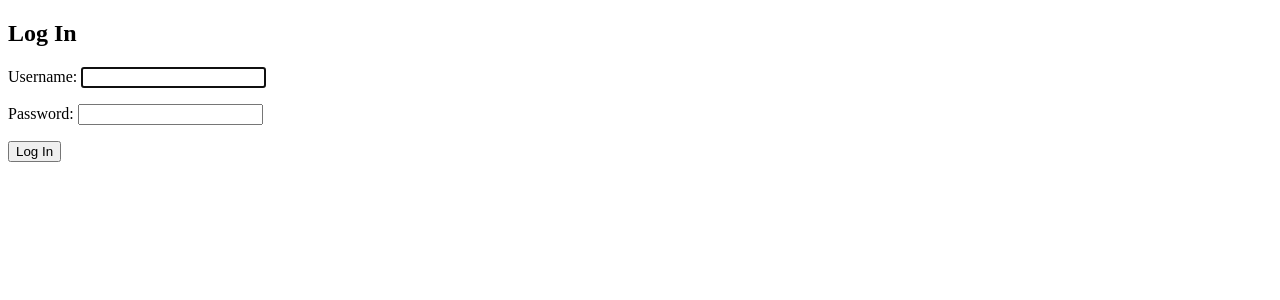
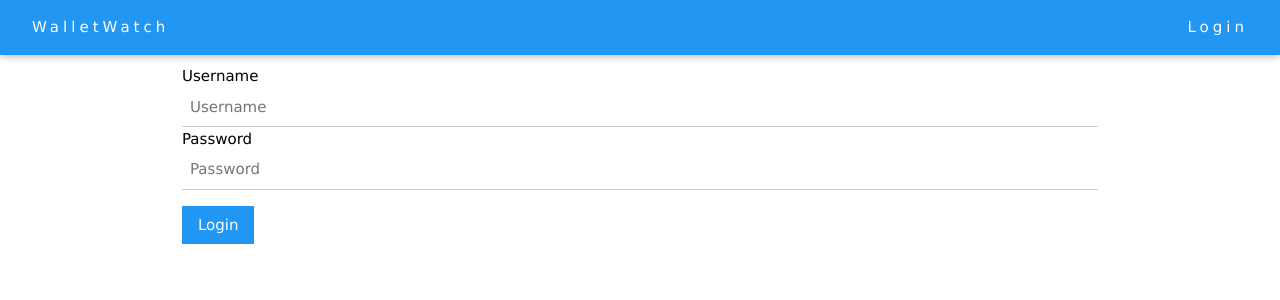
Before and after one commit to N-Schaef/xDai-Wallet-Tools, a Django app: page /accounts/login/ in a window 1280 px wide. Shown: the top 300 px of the page. Run offline with Django 3.2, Linux system fonts and the light colour scheme.

Commit message:
W3 Style

```diff
--- /dev/null
+++ b/walletwatch/walletview/static/walletview/css/login.css
@@ -0,0 +1,4 @@
+.w3-input,
+input[type=text]{
+
+}
--- a/walletwatch/walletview/templates/base.html
+++ b/walletwatch/walletview/templates/base.html
@@ -1,17 +1,36 @@
 <!-- templates/base.html -->
 <!DOCTYPE html>
 <html>
+
+{% load static %}
+
 <head>
   <meta charset="utf-8">
   <title>{% block title %}WalletWatch{% endblock %}</title>
+  <meta name="viewport" content="width=device-width,initial-scale=1">
+  <link rel="stylesheet" type="text/css" href="{% static 'walletview/css/w3.css' %}">
 </head>
 <body>
-{% if user.is_authenticated %}
-  <p><a href="{% url 'logout' %}">Log Out</a></p>
-{% endif %}
+
+  <!-- Navigation (Sits on top) -->
+  <div class="w3-top w3-bar w3-blue w3-padding w3-card w3-wide">
+  <a href="#home" class="w3-bar-item w3-button">WalletWatch</a>
+
+  <!-- Right-sided navbar links. Hide them on small screens -->
+  <div class="w3-right w3-hide-small">
+  {% if user.is_authenticated %}
+    <a href="{% url 'logout' %}" class="w3-bar-item w3-button">Logout</a>
+  {% else %}
+    <a href="{% url 'login' %}" class="w3-bar-item w3-button">Login</a>
+  {% endif %}
+
+  </div>
+  </div>
   <main>
+    <div id="home" class="w3-content">
     {% block content %}
     {% endblock %}
+    </div>
   </main>
 </body>
 </html>
--- a/walletwatch/walletview/templates/home.html
+++ b/walletwatch/walletview/templates/home.html
@@ -8,6 +8,5 @@
   Hi {{ user.username }}!
 {% else %}
   <p>You are not logged in</p>
-  <a href="{% url 'login' %}">Log In</a>
 {% endif %}
 {% endblock %}
--- a/walletwatch/walletview/templates/registration/login.html
+++ b/walletwatch/walletview/templates/registration/login.html
@@ -1,13 +1,36 @@
 <!-- templates/registration/login.html -->
 {% extends 'base.html' %}
+{% load static %}
+
 
 {% block title %}Login{% endblock %}
 
 {% block content %}
+<link rel="stylesheet" type="text/css" href="{% static 'walletview/css/login.css' %}">
 <h2>Log In</h2>
-<form method="post">
-  {% csrf_token %}
-  {{ form.as_p }}
-  <button type="submit">Log In</button>
-</form>
+<form class="w3-container" name="LoginForm" method="post" >
+        {% csrf_token %}
+        {% if next %}
+            <input type="hidden" name="next" value="{{ next }}" />
+        {% endif %}
+        <div class="w3-container">
+            <label class="control-label" for="username">Username</label>
+            <div class="controls">
+                <input type="text" id="username" name="username"  placeholder="Username" class="w3-input">
+            </div>
+        </div>
+        <div class="w3-container w3-margin-bottom">
+            <label class="control-label" for="password">Password</label>
+            <div class="controls">
+                <input type="password" name="password" id="password" placeholder="Password" class="w3-input">
+            </div>
+        </div>
+
+
+        <div class="w3-container">
+            <div class="controls">
+                <button type="submit" class="w3-btn w3-blue">Login</button>
+            </div>
+        </div>
+        </form>
 {% endblock %}
--- a/walletwatch/walletview/urls.py
+++ b/walletwatch/walletview/urls.py
@@ -3,7 +3,7 @@ from django.urls import path
 from . import views
 
 urlpatterns = [
-    path('', views.index, name='index'),
+    path('', views.home, name='home'),
     path('<int:wallet_id>', views.wallet, name='wallet'),
     path('token/<int:token_id>', views.tokens, name='tokens'),
 ]
--- a/walletwatch/walletview/views.py
+++ b/walletwatch/walletview/views.py
@@ -4,6 +4,10 @@ from django.http.response import Http404
 from django.shortcuts import get_object_or_404, render
 from .models import Wallet
 # Create your views here.
+
+def home(request):
+    return render(request, 'home.html')
+
 def index(request):
     user_wallets = Wallet.objects.all()
     context = {
--- a/walletwatch/walletwatch/settings.py
+++ b/walletwatch/walletwatch/settings.py
@@ -118,7 +118,7 @@ USE_L10N = True
 
 USE_TZ = True
 
-
+# Auth system
 LOGIN_REDIRECT_URL = 'home'
 LOGOUT_REDIRECT_URL = 'home'
 
@@ -127,6 +127,8 @@ LOGOUT_REDIRECT_URL = 'home'
 
 STATIC_URL = '/static/'
 
+# xDai Configs
+
 BLOCKSCOUT_URL = 'https://blockscout.com/xdai/mainnet/api'
 BLOCKSCOUT_SINGLE_BALANCE_ENDPOINT='?module=account&action=balance&address='
 BLOCKSCOUT_MULTIPLE_BALANCE_ENDPOINT='?module=account&action=balancemulti&address='
--- a/walletwatch/walletwatch/urls.py
+++ b/walletwatch/walletwatch/urls.py
@@ -22,6 +22,5 @@ from django.views.generic.base import TemplateView
 urlpatterns = [
     path('accounts/', include('django.contrib.auth.urls')),
     path('admin/', admin.site.urls),
-    path('wallet/', include('walletview.urls')),
-    path('',TemplateView.as_view(template_name='home.html'), name='home')
+    path('', include('walletview.urls')),
 ]
```
Also changed, not shown: walletwatch/walletview/static/walletview/css/w3.css (added).
